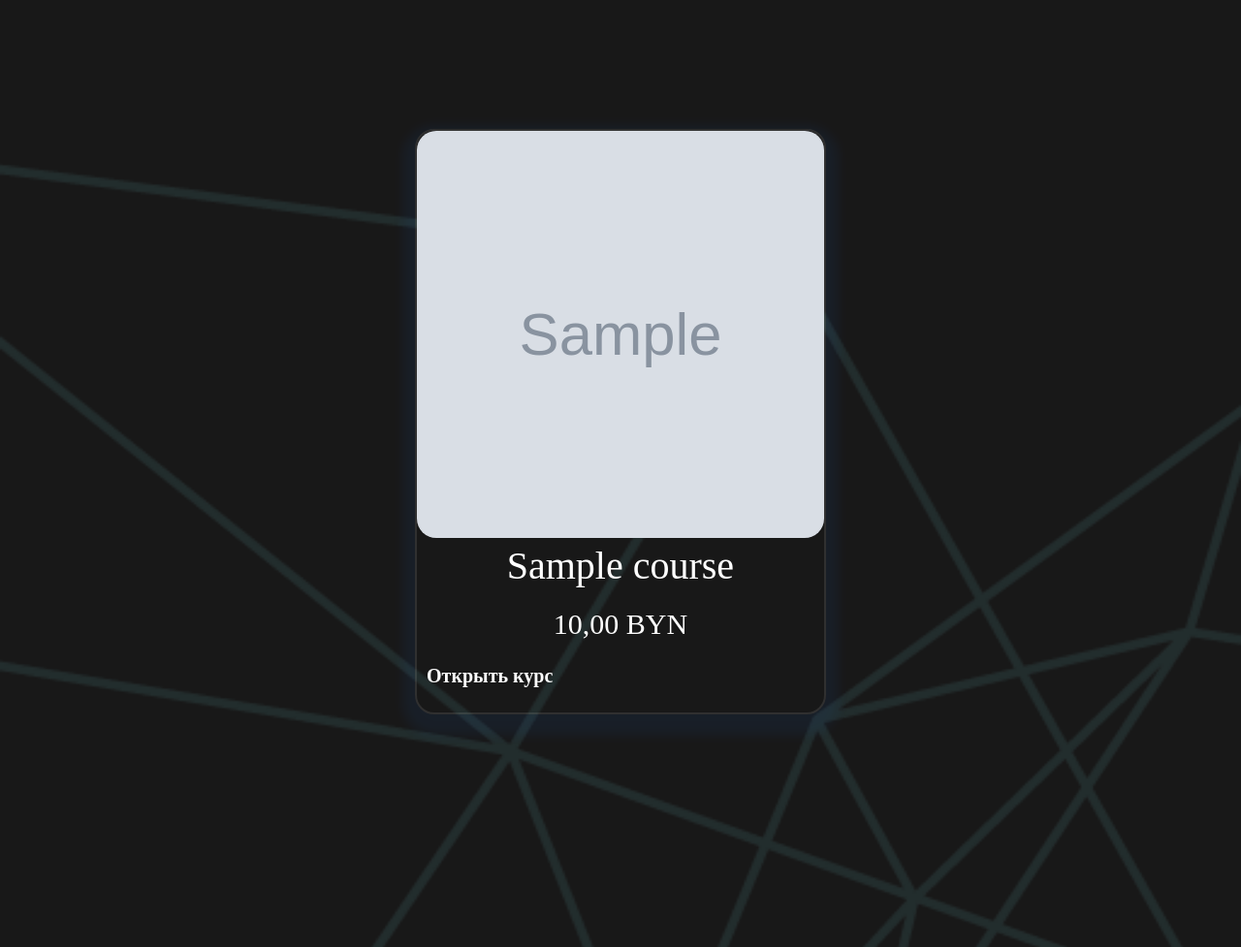
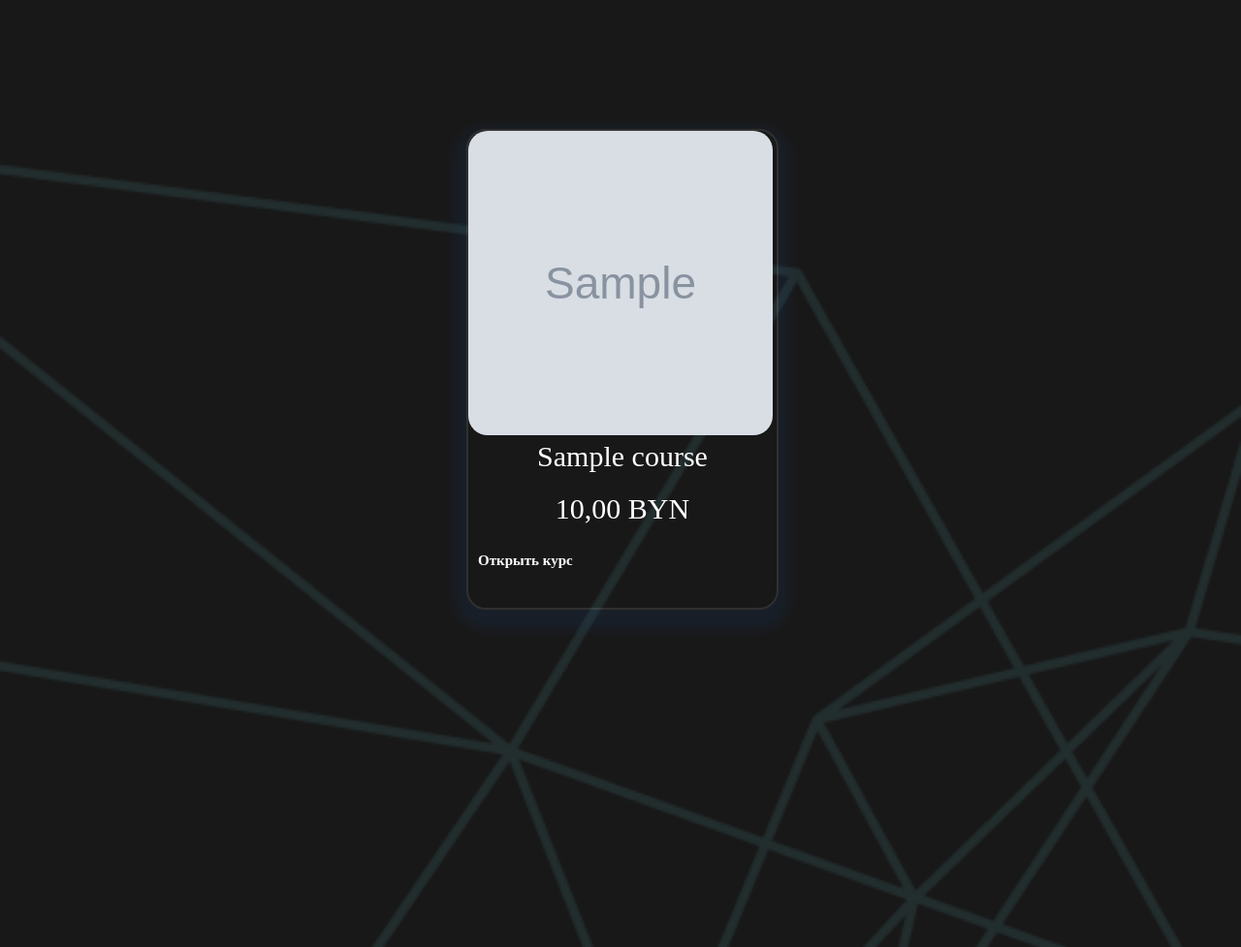
Before and after one commit to Konstantine899/diplom-VSTU, a Node server app: page /courses in a window 1280 px wide. Shown: the part 67-1044 px from the top of the page at 97% size. Run offline with Node 20, Linux system fonts and the light colour scheme; tables that the repository leaves empty hold one stand-in row (values such as "Sample post"); grey boxes marked "Sample" are stand-in pictures; some libraries are stand-ins or nearby versions.

Commit message:
034 card

```diff
--- a/public/style.css
+++ b/public/style.css
@@ -30,8 +30,8 @@
   border: 2px solid rgba(255, 255, 255, 0.1);
   box-shadow: 0rem 0.9rem 1.2rem 1.2rem rgba(2, 66, 164, 0.1);
   border-radius: 20px;
-  width: 99%;
-  height: 100%; }
+  width: 100%;
+  height: 82%; }
 
 .card:hover {
   box-shadow: 0rem 0.9rem 1.2rem 1.2rem rgba(2, 66, 164, 0.8); }
@@ -47,8 +47,8 @@
   width: 350px; }
 
 .card .card-image img {
-  width: 420px;
-  height: 420px;
+  width: 314px;
+  height: 314px;
   border-radius: 20px; }
 
 .card-content {
@@ -58,13 +58,14 @@
   justify-content: flex-start; }
 
 .card-content span {
-  font-size: 4rem;
+  font-size: 3rem;
   color: white; }
 
 .card-action.actions {
   display: flex;
   align-items: center;
   justify-content: space-between;
+  font-size: 1.5rem;
   padding: 16px 10px;
   height: 30px; }
 
@@ -254,7 +255,7 @@
 
 .btn,
 .btn-primary {
-  font-size: 2rem;
+  font-size: 1.5rem;
   padding: 2px 15px;
   border-radius: 10px;
   background-color: #1adcff;
--- a/public/style.scss
+++ b/public/style.scss
@@ -36,8 +36,8 @@
   border: 2px solid rgba(255, 255, 255, 0.1);
   box-shadow: 0rem 0.9rem 1.2rem 1.2rem rgba(2, 66, 164, 0.1);
   border-radius: 20px;
-  width: 99%;
-  height: 100%;
+  width: 100%;
+  height: 82%;
 }
 .card:hover {
   box-shadow: 0rem 0.9rem 1.2rem 1.2rem rgba(2, 66, 164, 0.8);
@@ -53,8 +53,8 @@
   width: 350px;
 }
 .card .card-image img {
-  width: 420px;
-  height: 420px;
+  width: 314px;
+  height: 314px;
   border-radius: 20px;
 }
 
@@ -65,13 +65,14 @@
   justify-content: flex-start;
 }
 .card-content span {
-  font-size: 4rem;
+  font-size: 3rem;
   color: white;
 }
 .card-action.actions {
   display: flex;
   align-items: center;
   justify-content: space-between;
+  font-size: 1.5rem;
   padding: 16px 10px;
   height: 30px;
 }
@@ -276,7 +277,7 @@
 }
 .btn,
 .btn-primary {
-  font-size: 2rem;
+  font-size: 1.5rem;
   padding: 2px 15px;
   border-radius: 10px;
   background-color: #1adcff;
--- a/views/course.hbs
+++ b/views/course.hbs
@@ -7,6 +7,5 @@
   <p class="price big">
     {{course.price}}
   </p>
-  {{!-- <div class="course__description">{{course.description}}</div> --}}
   <div class="course__description">{{{course.description}}}</div>
 </div>
```
